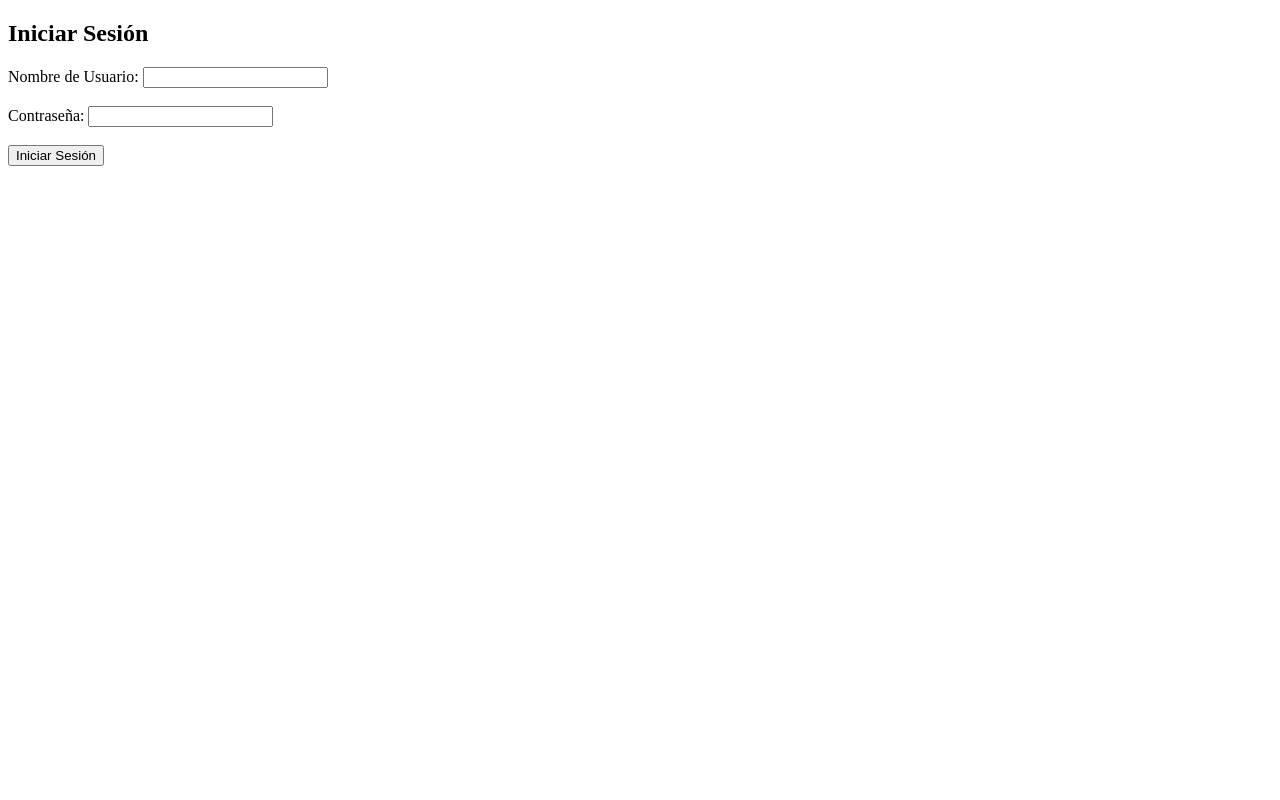
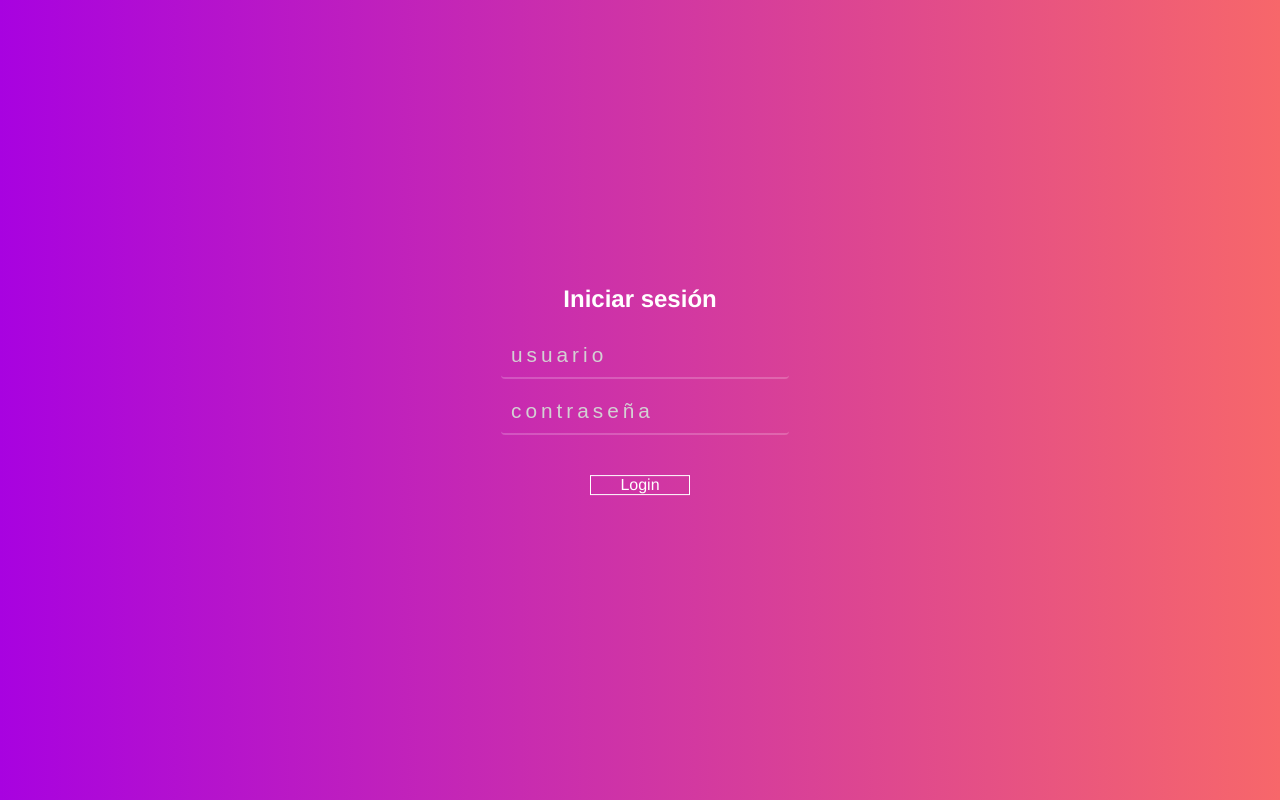
Before and after one commit to camilamlz/inventariorepo, a website: page frontend/login.html in a window 1280 px wide. Drawn offline with Linux system fonts and the light colour scheme.

Commit message:
Agregar estilo a login

```diff
--- /dev/null
+++ b/frontend/assets/css/login.css
@@ -0,0 +1,90 @@
+body{
+    font-family: "Helvetica Neue", "Open sans", sans-serif;
+    background-color: gray;
+    background-image: -webkit-linear-gradient(top left, #a802e0, #f7676a);
+    color: white;
+
+  }
+
+  .form-group{
+
+    position: absolute;
+    top: 50%;
+    left: 50%;
+    transform: translate(-50%, -50%);
+  }
+
+  form input{
+    display: block;
+    margin-bottom: 10px;
+    font-size: 1.3em;
+    padding: 10px;
+    color: #fff;
+    background-color: transparent;
+    border: 0;
+    border-bottom: 2px solid rgba(255, 255, 255, .2);
+    border-radius: 4px;
+    font-weight: 300;
+    outline: none;
+    font-weight: 100;
+    letter-spacing: 4px;
+    margin-left: 10px;
+    max-width: 350px;
+  }
+  input .input-field{
+      border: 1px solid black;
+  }
+  form input:hover, form input:focus{
+    border-bottom: 2px solid rgba(255, 255, 255, .9);
+    /border-radius: 5%;
+  }
+
+  form input::placeholder{
+    color: #d3d1d3;
+    font-weight: 100;
+    letter-spacing: 4px;
+    margin-left: 10px;
+  }
+
+  input[type="submit"]{
+      margin:40px auto;
+    border: 1px solid white;
+    display: bl;
+    width: 100px;
+
+  }
+
+  input[type="submit"]:hover{
+    border: 1px solid white;
+    display: bl;
+    width: 100px;
+  }
+  .form-group p{
+    margin-top: 10px;
+    text-align: right;
+  }
+  .form-group p a{
+    color: rgb(225, 225, 225);
+
+  }
+
+  h2 {
+    text-align: center;
+    font-weight: bold;
+    font-size: 24px;
+}
+
+button[type="submit"] {
+  margin: 0;
+  padding: 0;
+  border: none;
+  background: none;
+  font: inherit;
+  color: inherit;
+  cursor: pointer;
+  outline: none;
+  margin: 40px auto;
+  border: 1px solid white;
+  display: block;
+  width: 100px;
+}
--- a/frontend/login.html
+++ b/frontend/login.html
@@ -3,21 +3,19 @@
 <head>
     <meta charset="UTF-8">
     <meta name="viewport" content="width=device-width, initial-scale=1.0">
-    <title>Iniciar Sesión</title>
-    <link rel="stylesheet" href="styles.css">
+    <title>Tech Management</title>
+    <link rel="stylesheet" href="/frontend/assets/css/login.css">
 </head>
 <body>
-    <h2>Iniciar Sesión</h2>
+  <div class="form-group">
     <form id="loginForm">
-        <label for="nombreUsuario">Nombre de Usuario:</label>
-        <input type="text" id="nombreUsuario" name="nombreUsuario" required><br><br>
+      <h2>Iniciar sesión</h2>
+      <input class="input-field" type="text" placeholder="usuario" name="nombreUsuarioLogin" id="nombreUsuarioLogin"/>
+      <input class="input-field" type="password" placeholder="contraseña" name="contraseñaLogin" id="contraseñaLogin"/>
 
-        <label for="contraseña">Contraseña:</label>
-        <input type="password" id="contraseña" name="contraseña" required><br><br>
-
-        <button type="submit">Iniciar Sesión</button>
+      <button type="submit">Login</button>
     </form>
-
-    <script src="script.js"></script>
+</div>
+<script src="script.js"></script>
 </body>
 </html>
```
Also changed, not shown: frontend/login_bk.html (added, +80 -0 lines).
